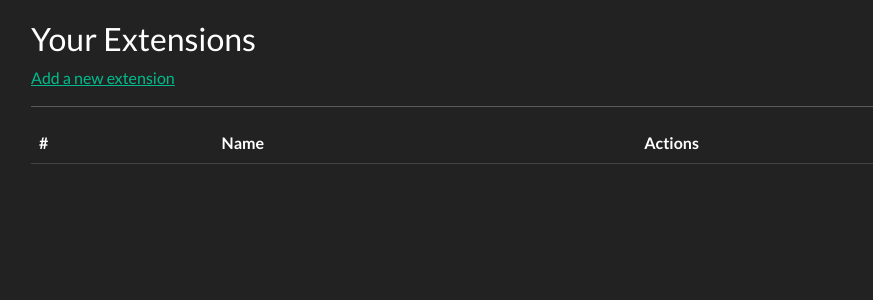
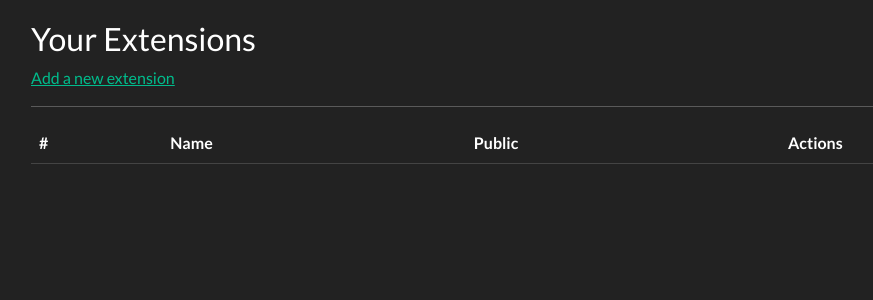
Before and after one commit to olell/uURU, a Python web app: template templates/extension/own.j2.html in a window 1280 px wide. Shown: the part 72-372 px from the top of the page, without its empty margins (51-924 px from the left). Run offline with Jinja, Linux system fonts and the light colour scheme; the template is opened without the code that fills it, so the values that code supplies are empty.

Commit message:
✨ add public column

```diff
--- a/templates/extension/own.j2.html
+++ b/templates/extension/own.j2.html
@@ -9,6 +9,7 @@
       <tr>
         <th scope="col">#</th>
         <th scope="col">Name</th>
+        <th scope="col">Public</th>
         <th scope="col">Actions</th>
       </tr>
     </thead>
@@ -19,6 +20,10 @@
           <a href="tel:{{ extension.extension }}">{{ extension.extension }}</a>
         </td>
         <td>{{ extension.name }}</td>
+        <td>
+          <input class="form-check-input" type="checkbox" {% if extension.public
+          %}checked{%endif%} disabled
+        </td>
         <td>-</td>
       </tr>
       {% endfor %}
```
